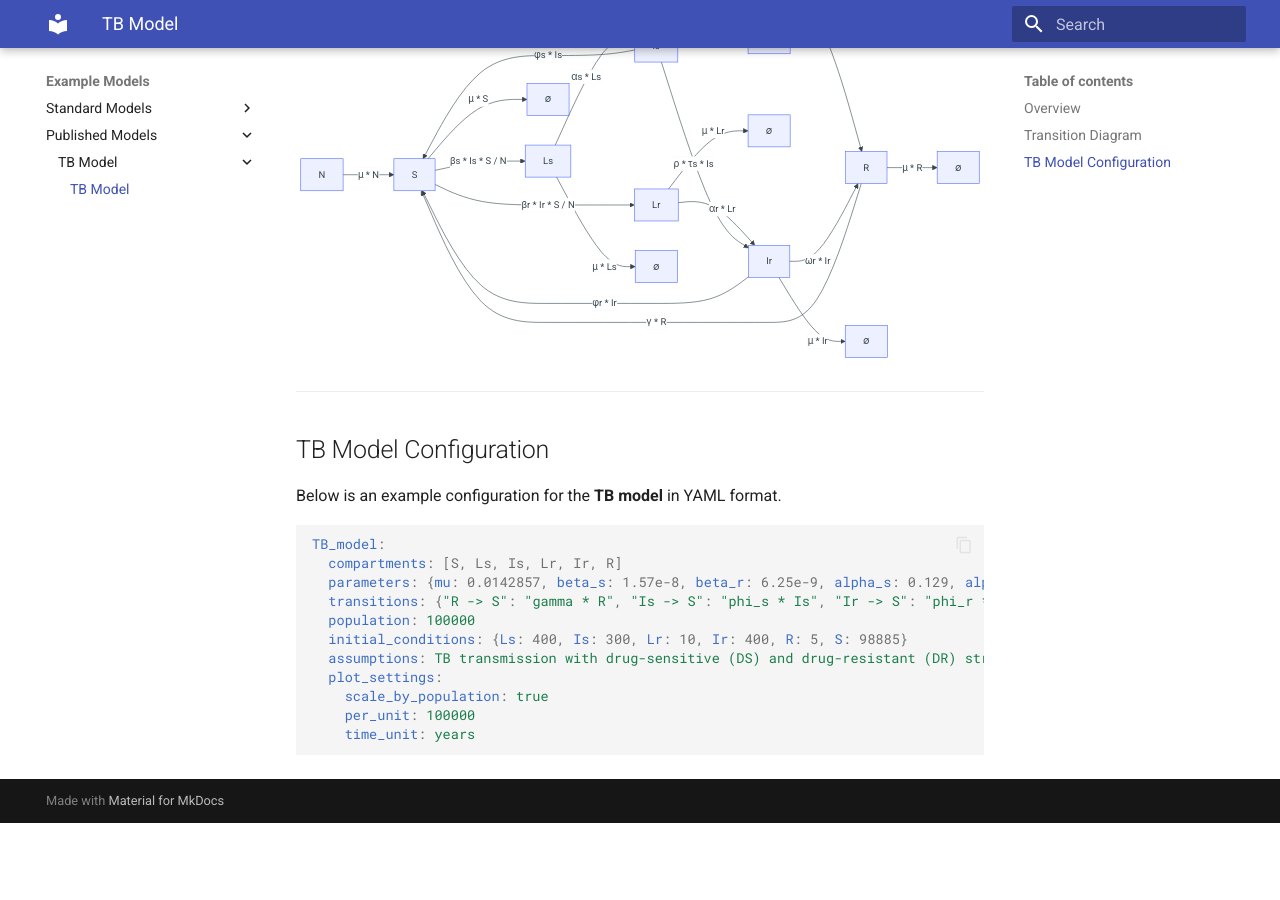
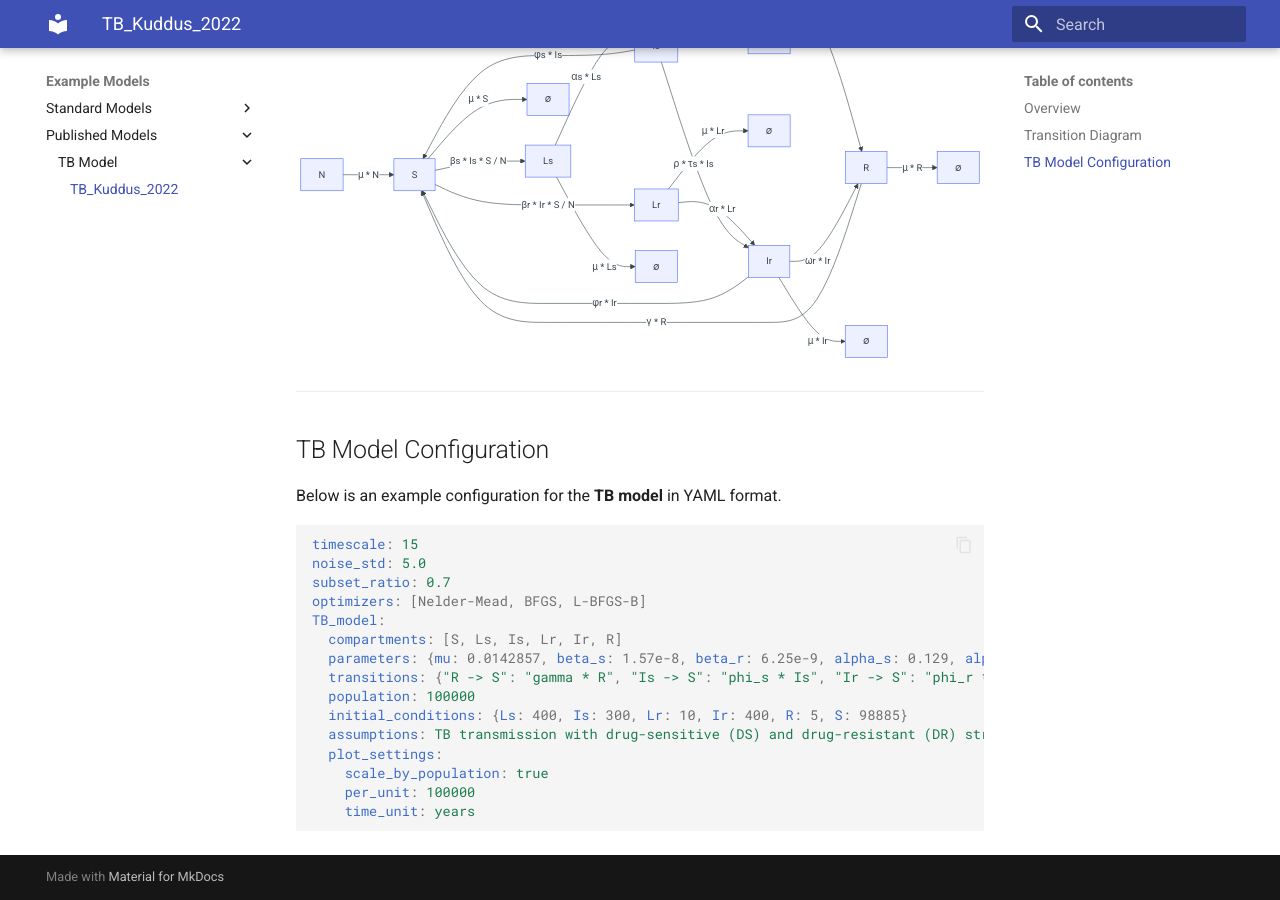
Before and after one commit to dsih-artpark/infectious-disease-models, an MkDocs documentation site: the page built from docs/models/TB_Kuddus_2022.md, in a window 1280 px wide and 900 px high, scrolled down 716 px. Built offline with MkDocs 1.6.1 and Material for MkDocs 9.7.7, drawn with Linux system fonts in a browser that asks for light colours; before the commit the page ends 1539 px from its top, so only the background shows below that.

Commit message:
Changed docs

````diff
--- a/docs/models/TB_Kuddus_2022.md
+++ b/docs/models/TB_Kuddus_2022.md
@@ -44,6 +44,10 @@ flowchart LR
 Below is an example configuration for the **TB model** in YAML format.
 
 ```yaml
+timescale: 15
+noise_std: 5.0
+subset_ratio: 0.7
+optimizers: [Nelder-Mead, BFGS, L-BFGS-B]
 TB_model:
   compartments: [S, Ls, Is, Lr, Ir, R]
   parameters: {mu: 0.0142857, beta_s: 1.57e-8, beta_r: 6.25e-9, alpha_s: 0.129, alpha_r: 0.129, omega_s: 0.287, omega_r: 0.12, rho: 0.07, phi_s: 0.37, phi_r: 0.37, tau_s: 0.94, tau_r: 0.78, gamma: 0.1 }
--- a/mkdocs.yml
+++ b/mkdocs.yml
@@ -70,7 +70,7 @@ nav:
         - SIS Model: models/sis.md
       - Published Models:
         - TB Model:
-          - models/TB_Kuddus_2022.md
+          - TB_Kuddus_2022: models/TB_Kuddus_2022.md
   - References: references.md
 extra_javascript:
   - https://cdn.jsdelivr.net/npm/mathjax@3/es5/tex-mml-chtml.js
````
Also changed, not shown: docs/models/seir.md (+4 -0 lines), docs/models/sir.md (+4 -0 lines), docs/models/sis.md (+4 -0 lines).
